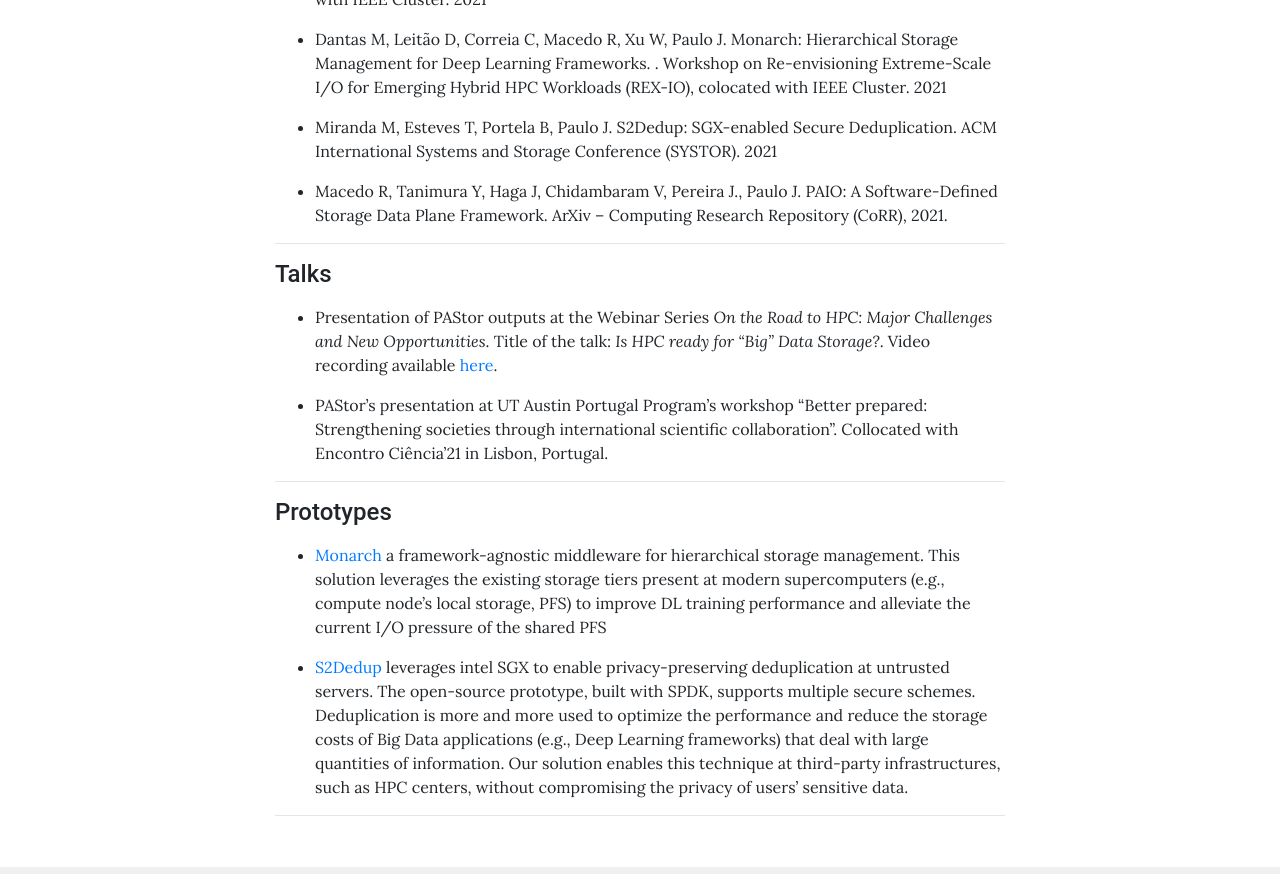
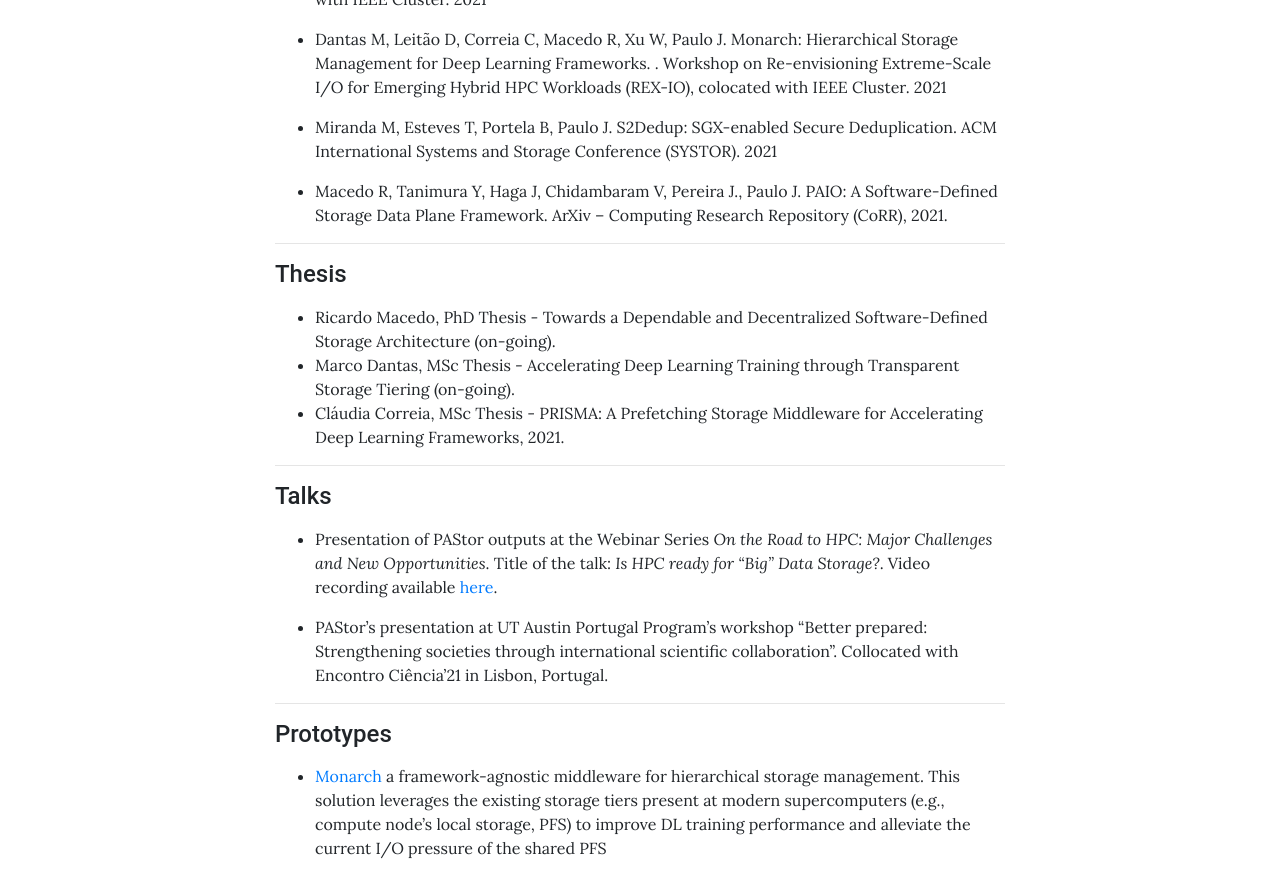
Before and after one commit to pastor-project/pastor-project.github.io, a Jekyll site: the page built from pages/outputs.md, in a window 1280 px wide and 900 px high, scrolled down 623 px, cut to the strip 0-874 px from the top of the window. Built offline with Jekyll 4.4.1, drawn with Linux system fonts in a browser that asks for light colours.

Commit message:
added MSc Thesis

```diff
--- a/pages/outputs.md
+++ b/pages/outputs.md
@@ -20,6 +20,14 @@ This page will be updated during the project duration.
 
 * Macedo R, Tanimura Y, Haga J, Chidambaram V, Pereira J., Paulo J. PAIO: A Software-Defined Storage Data Plane Framework. ArXiv – Computing Research Repository (CoRR), 2021.
 
+
+----
+#### Thesis
+
+* Ricardo Macedo, PhD Thesis - Towards a Dependable and Decentralized Software-Defined Storage Architecture (on-going).
+* Marco Dantas, MSc Thesis - Accelerating Deep Learning Training through Transparent Storage Tiering (on-going).
+* Cláudia Correia, MSc Thesis - PRISMA: A Prefetching Storage Middleware for Accelerating Deep Learning Frameworks, 2021.
+
 ----
 #### Talks
 
```
